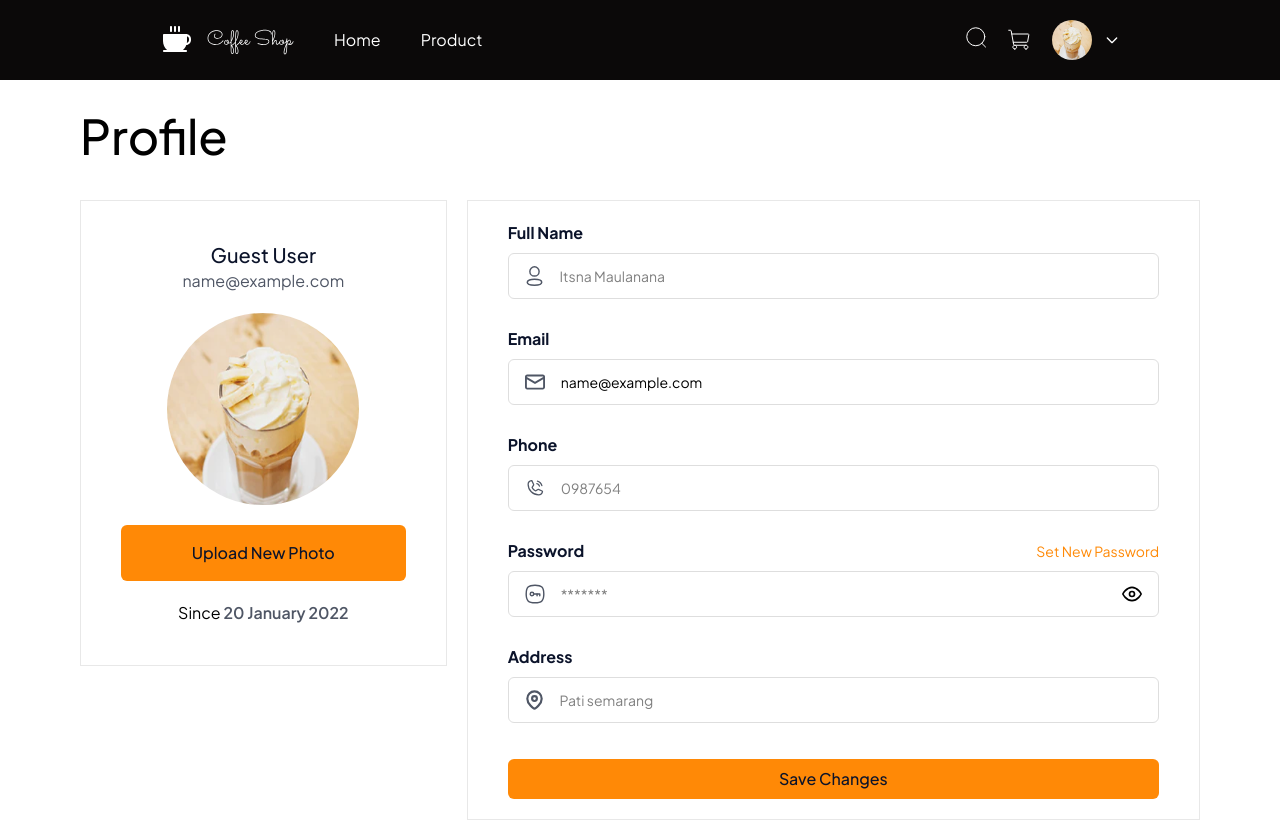
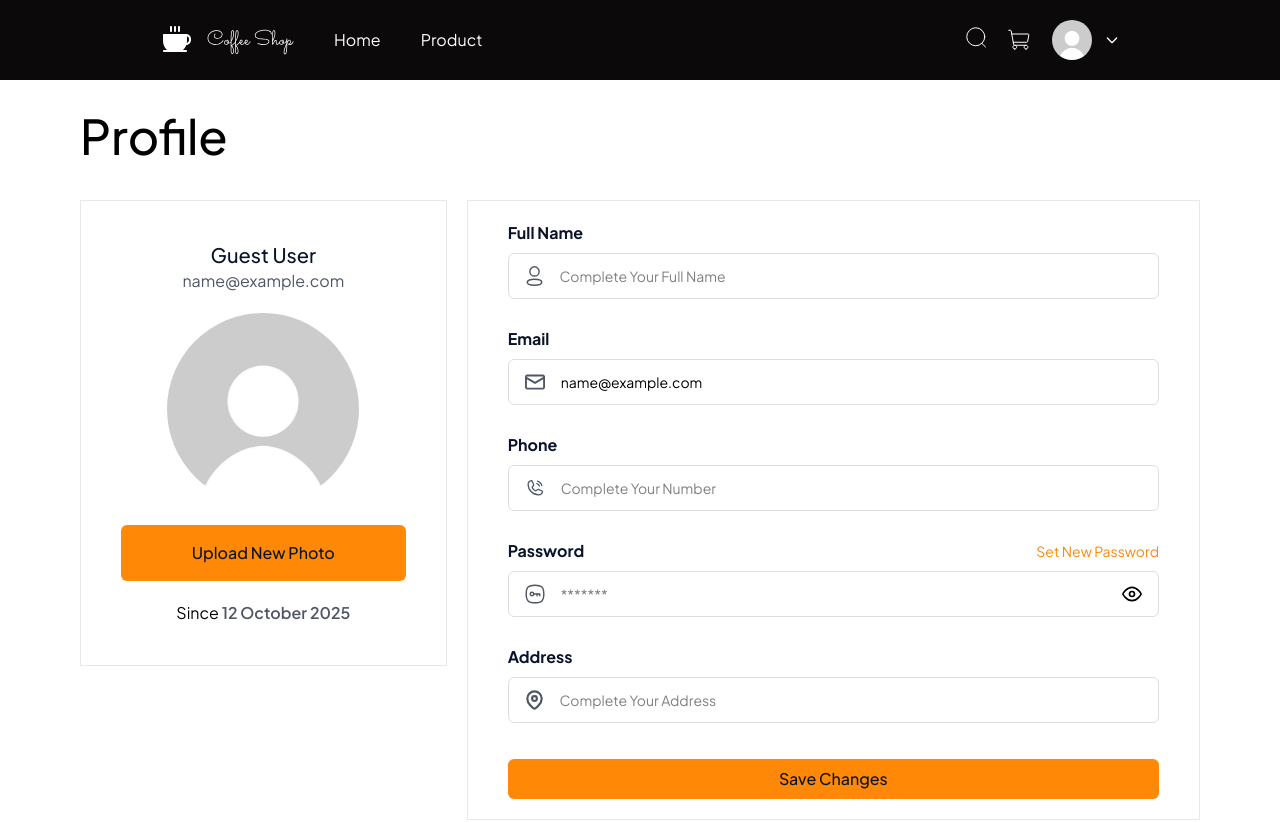
Before and after one commit to ItsnaMaulanaHasan/koda-b4-react, a React (Vite) app: page /profile in a window 1280 px wide. Shown: the top 822 px of the page. Built offline with nearby package versions, Linux system fonts and the light colour scheme; sample sign-in values are in the browser's storage.

Commit message:
feat: create default photo profile, adjust form payment info in cart page, and adjust photo profile in navbar

```diff
--- a/src/components/Navbar.jsx
+++ b/src/components/Navbar.jsx
@@ -133,7 +133,10 @@ function Navbar() {
                   <div className="w-8 h-8 overflow-hidden rounded-full lg:w-10 lg:h-10">
                     <img
                       className="object-cover w-full h-full"
-                      src={userLogin.profileImage || "/img-menus/image1.png"}
+                      src={
+                        userLogin.profileImage ||
+                        "/img/empty-photo-profile.jpeg"
+                      }
                       alt="Profile"
                     />
                   </div>
--- a/src/pages/CartPage.jsx
+++ b/src/pages/CartPage.jsx
@@ -1,5 +1,5 @@
 import { yupResolver } from "@hookform/resolvers/yup";
-import { useState } from "react";
+import { useContext, useEffect, useState } from "react";
 import { useForm } from "react-hook-form";
 import { useDispatch, useSelector } from "react-redux";
 import { useNavigate } from "react-router-dom";
@@ -9,6 +9,7 @@ import Button from "../components/Button";
 import CardOrder from "../components/CardOrder";
 import Input from "../components/Input";
 import ModalConfirmation from "../components/ModalConfirmation";
+import { AuthContext } from "../context/AuthContext";
 import { clearDataCart, removeDataCart } from "../redux/reducers/cart";
 import { addDataOrder } from "../redux/reducers/order";
 
@@ -21,6 +22,7 @@ const PaymentFormSchema = yup.object({
     .string()
     .required("Name is required")
     .min(3, "Name must be at least 3 characters"),
+  phone: yup.string().min(10, "Phone must be at least 10 digits"),
   address: yup
     .string()
     .required("Address is required")
@@ -29,12 +31,13 @@ const PaymentFormSchema = yup.object({
 
 function CartPage() {
   const navigate = useNavigate();
-  const [alertStatus, setAlertStatus] = useState({ type: "", message: "" });
+  const dispatch = useDispatch();
+  const [formData, setFormData] = useState(null);
   const [shipping, setShipping] = useState("Dine In");
   const [showModal, setShowModal] = useState(false);
-  const [formData, setFormData] = useState(null);
+  const [alertStatus, setAlertStatus] = useState({ type: "", message: "" });
   const dataCarts = useSelector((state) => state.cart.dataCarts);
-  const dispatch = useDispatch();
+  const { userLogin } = useContext(AuthContext);
 
   // delete cart
   const handleRemoveItem = (cartId) => {
@@ -58,9 +61,19 @@ function CartPage() {
     handleSubmit,
     reset,
     formState: { errors },
+    setValue,
   } = useForm({
     resolver: yupResolver(PaymentFormSchema),
   });
+
+  useEffect(() => {
+    if (userLogin) {
+      setValue("fullName", userLogin.fullName || "");
+      setValue("email", userLogin.email || "");
+      setValue("phone", userLogin.phone || "");
+      setValue("address", userLogin.address || "");
+    }
+  }, [userLogin, setValue]);
 
   // handle submit form order
   const onSubmit = (data) => {
@@ -275,6 +288,14 @@ function CartPage() {
                 placeholder="Enter Your Full Name"
               />
               <Input
+                {...register("phone")}
+                error={errors}
+                id="phone"
+                type="text"
+                label="Phone"
+                placeholder="Enter Your Number"
+              />
+              <Input
                 {...register("address")}
                 error={errors}
                 id="address"
--- a/src/pages/ProfilePage.jsx
+++ b/src/pages/ProfilePage.jsx
@@ -1,5 +1,6 @@
 import { yupResolver } from "@hookform/resolvers/yup";
 import bcrypt from "bcryptjs";
+import moment from "moment";
 import { useContext, useEffect, useRef, useState } from "react";
 import { useForm } from "react-hook-form";
 import * as yup from "yup";
@@ -25,7 +26,7 @@ function ProfilePage() {
   const { userLogin, setUserLogin } = useContext(AuthContext);
   const [alertStatus, setAlertStatus] = useState({ type: "", message: "" });
   const [profileImage, setProfileImage] = useState(
-    userLogin?.profileImage || "/img-menus/image1.png"
+    userLogin?.profileImage || "/img/empty-photo-profile.jpeg"
   );
   const profileImg = useRef();
 
@@ -117,7 +118,7 @@ function ProfilePage() {
         updatedPassword = await bcrypt.hash(data.password, salt);
       }
 
-      // Update hanya field yang diisi (fallback ke data lama jika kosong)
+      // Update hanya field yang diisi
       const updatedUser = {
         ...currentUser,
         fullName: data.fullName || currentUser.fullName,
@@ -198,7 +199,7 @@ function ProfilePage() {
           <div>
             Since{" "}
             <span className="font-semibold text-[#4F5665]">
-              {userLogin?.joinDate || "20 January 2022"}
+              {moment(userLogin?.joinDate).format("DD MMMM YYYY") || ""}
             </span>
           </div>
         </div>
@@ -212,7 +213,7 @@ function ProfilePage() {
               id="fullName"
               type="text"
               label="Full Name"
-              placeholder="Itsna Maulanana"
+              placeholder="Complete Your Full Name"
             />
             <Input
               {...register("email")}
@@ -220,15 +221,15 @@ function ProfilePage() {
               id="email"
               type="email"
               label="Email"
-              placeholder="hasanmaulana453@gmail.com"
+              placeholder="Complete Your Email"
             />
             <Input
               {...register("phone")}
               error={errors}
               id="phone"
-              type="number"
+              type="text"
               label="Phone"
-              placeholder="0987654"
+              placeholder="Complete Your Number"
             />
             <Input
               {...register("password")}
@@ -245,7 +246,7 @@ function ProfilePage() {
               id="address"
               type="text"
               label="Address"
-              placeholder="Pati semarang"
+              placeholder="Complete Your Address"
             />
             <Button
               type="submit"
```
Also changed, not shown: public/img/empty-photo-profile.jpeg (added).
